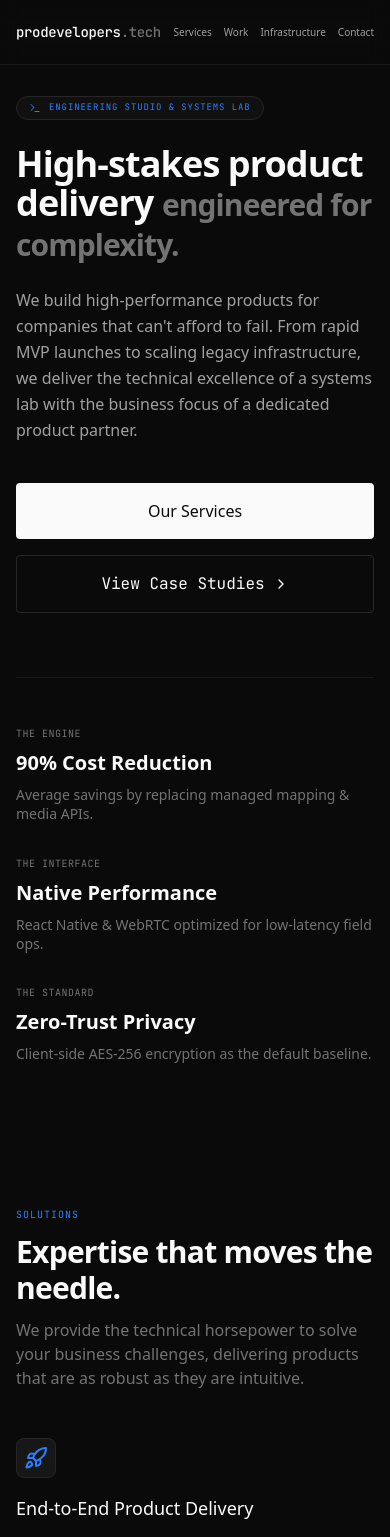
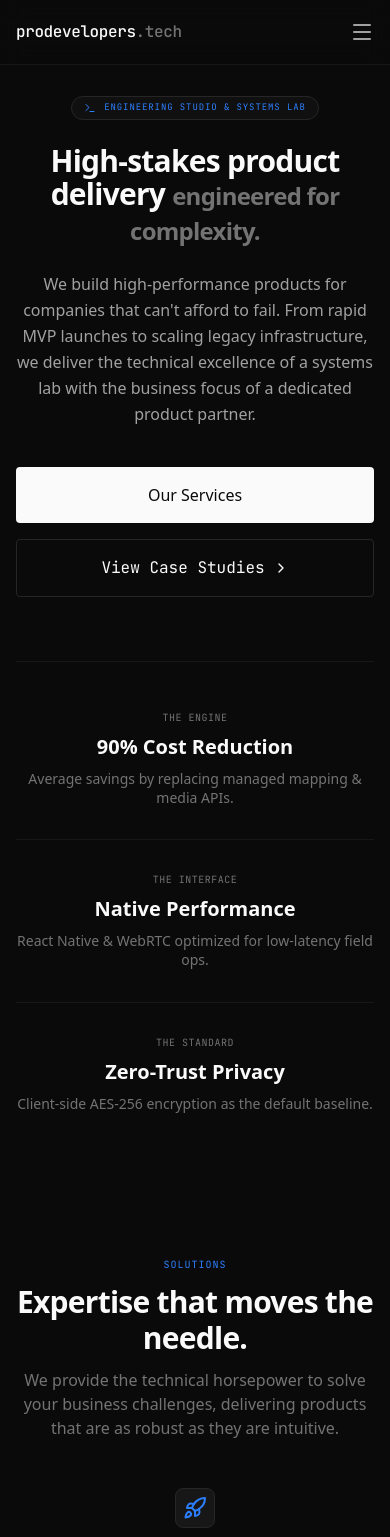
Before and after one commit to sudipshourja/prodevelopers.tech, a Next.js app: page / in a window 390 px wide. Shown: the top 1537 px of the page. Built offline with nearby package versions, Linux system fonts and the light colour scheme.

Commit message:
feat: enhance mobile responsiveness and add mobile menu navigation

```diff
--- a/src/app/globals.css
+++ b/src/app/globals.css
@@ -3,8 +3,6 @@
 @theme {
   --font-sans: var(--font-inter);
   --font-mono: var(--font-mono);
-  --breakpoint-xxs: 360px;
-  --breakpoint-xs: 480px;
 }
 
 :root {
--- a/src/components/Capabilities.tsx
+++ b/src/components/Capabilities.tsx
@@ -32,24 +32,24 @@ export default function Capabilities() {
     <section className="py-20 md:py-24 border-t border-neutral-900 bg-neutral-950">
       <div className="max-w-7xl mx-auto px-4 sm:px-6">
         <div className="grid grid-cols-1 lg:grid-cols-12 gap-10 md:gap-12">
-          <div className="lg:col-span-4 space-y-4 md:space-y-6">
+          <div className="lg:col-span-4 space-y-4 md:space-y-6 text-center lg:text-left">
             <p className="font-mono text-[10px] md:text-xs text-blue-500 uppercase tracking-widest">Capabilities</p>
             <h2 className="text-2xl md:text-3xl font-semibold tracking-tight leading-tight text-neutral-50">
-              We don&apos;t just build apps. <br />
+              We don&apos;t just build apps. <br className="hidden lg:block" />
               We architect systems.
             </h2>
-            <p className="text-neutral-500 text-sm md:text-base leading-relaxed">
+            <p className="text-neutral-500 text-sm md:text-base leading-relaxed max-w-md mx-auto lg:mx-0">
               Our methodology decouples front-facing product delivery from deep-level infrastructure excellence. This ensures your application logic remains agile while its foundation handles extreme complexity.
             </p>
           </div>
 
           <div className="lg:col-span-8 grid grid-cols-1 sm:grid-cols-2 gap-x-8 md:gap-x-12 gap-y-6 md:gap-y-8">
             {skills.map((skill) => (
-              <div key={skill.category} className="space-y-3">
+              <div key={skill.category} className="space-y-3 text-center sm:text-left">
                 <h4 className="font-mono text-[10px] md:text-[11px] uppercase tracking-wider text-neutral-600 border-b border-neutral-900 pb-2">
                   {skill.category}
                 </h4>
-                <ul className="flex flex-wrap gap-x-4 gap-y-1.5 md:gap-y-2">
+                <ul className="flex flex-wrap justify-center sm:justify-start gap-x-4 gap-y-1.5 md:gap-y-2">
                   {skill.items.map((item) => (
                     <li key={item} className="text-xs md:text-sm text-neutral-400 hover:text-neutral-50 transition-colors">
                       {item}
--- a/src/components/Hero.tsx
+++ b/src/components/Hero.tsx
@@ -4,15 +4,15 @@ export default function Hero() {
   return (
     <section className="relative pt-24 pb-16 md:pt-32 md:pb-20 overflow-hidden">
       <div className="max-w-7xl mx-auto px-4 sm:px-6">
-        <div className="flex flex-col items-start space-y-6 md:space-y-8 max-w-4xl">
+        <div className="flex flex-col items-center md:items-start text-center md:text-left space-y-6 md:space-y-8 max-w-4xl mx-auto md:mx-0">
           <div className="inline-flex items-center space-x-2 px-3 py-1 rounded-full border border-neutral-800 bg-neutral-900/50">
             <Terminal className="w-3 h-3 text-blue-500" />
-            <span className="font-mono text-[9px] md:text-[10px] uppercase tracking-widest text-blue-500 text-center">Engineering Studio & Systems Lab</span>
+            <span className="font-mono text-[9px] md:text-[10px] uppercase tracking-widest text-blue-500">Engineering Studio & Systems Lab</span>
           </div>
 
-          <h1 className="text-4xl sm:text-5xl md:text-7xl font-semibold tracking-tight leading-[1.1] text-neutral-50">
+          <h1 className="text-3xl sm:text-5xl md:text-7xl font-semibold tracking-tight leading-[1.1] text-neutral-50">
             High-stakes product delivery <br className="hidden md:block" />
-            <span className="text-neutral-500 text-3xl sm:text-4xl md:text-6xl">engineered for complexity.</span>
+            <span className="text-neutral-500 text-2xl sm:text-4xl md:text-6xl">engineered for complexity.</span>
           </h1>
 
           <p className="text-base md:text-xl text-neutral-400 max-w-2xl leading-relaxed">
@@ -31,17 +31,17 @@ export default function Hero() {
         </div>
 
         <div className="mt-16 md:mt-24 grid grid-cols-1 sm:grid-cols-3 gap-8 border-t border-neutral-900 pt-12">
-          <div className="space-y-2">
+          <div className="space-y-2 text-center sm:text-left">
             <p className="font-mono text-[10px] text-neutral-500 uppercase tracking-wider">The Engine</p>
             <p className="text-xl md:text-2xl font-semibold text-neutral-50">90% Cost Reduction</p>
             <p className="text-sm text-neutral-500 leading-snug">Average savings by replacing managed mapping & media APIs.</p>
           </div>
-          <div className="space-y-2">
+          <div className="space-y-2 text-center sm:text-left border-t border-neutral-900 pt-8 sm:border-0 sm:pt-0">
             <p className="font-mono text-[10px] text-neutral-500 uppercase tracking-wider">The Interface</p>
             <p className="text-xl md:text-2xl font-semibold text-neutral-50">Native Performance</p>
             <p className="text-sm text-neutral-500 leading-snug">React Native & WebRTC optimized for low-latency field ops.</p>
           </div>
-          <div className="space-y-2">
+          <div className="space-y-2 text-center sm:text-left border-t border-neutral-900 pt-8 sm:border-0 sm:pt-0">
             <p className="font-mono text-[10px] text-neutral-500 uppercase tracking-wider">The Standard</p>
             <p className="text-xl md:text-2xl font-semibold text-neutral-50">Zero-Trust Privacy</p>
             <p className="text-sm text-neutral-500 leading-snug">Client-side AES-256 encryption as the default baseline.</p>
--- a/src/components/Navbar.tsx
+++ b/src/components/Navbar.tsx
@@ -1,19 +1,71 @@
+'use client';
+
+import { useState } from 'react';
 import Link from 'next/link';
+import { Menu, X } from 'lucide-react';
 
 export default function Navbar() {
+  const [isOpen, setIsOpen] = useState(false);
+
+  const navLinks = [
+    { name: 'Services', href: '#services' },
+    { name: 'Work', href: '#work' },
+    { name: 'Infrastructure', href: 'https://prodevelopers.cloud' },
+    { name: 'Contact', href: 'mailto:hello@prodevelopers.tech' },
+  ];
+
   return (
-    <nav className="fixed top-0 w-full z-50 border-b border-neutral-900 bg-neutral-950/80 backdrop-blur-md">
-      <div className="max-w-7xl mx-auto px-4 sm:px-6 h-16 flex items-center justify-between">
-        <Link href="/" className="font-mono text-sm xs:text-base sm:text-lg font-medium tracking-tight flex-shrink-0">
-          prodevelopers<span className="text-neutral-500">.tech</span>
-        </Link>
-        <div className="flex gap-3 xs:gap-4 sm:gap-8 text-[10px] xs:text-xs sm:text-sm font-medium text-neutral-400">
-          <Link href="#services" className="hover:text-neutral-50 transition-colors">Services</Link>
-          <Link href="#work" className="hover:text-neutral-50 transition-colors">Work</Link>
-          <Link href="https://prodevelopers.cloud" className="hover:text-neutral-50 transition-colors hidden xxs:block">Infrastructure</Link>
-          <Link href="mailto:hello@prodevelopers.tech" className="hover:text-neutral-50 transition-colors">Contact</Link>
+    <>
+      <nav className="fixed top-0 left-0 right-0 z-50 border-b border-neutral-900 bg-neutral-950/80 backdrop-blur-md">
+        <div className="max-w-7xl mx-auto px-4 sm:px-6 h-16 flex items-center justify-between">
+          <Link
+            href="/"
+            className="font-mono text-base sm:text-lg font-medium tracking-tight z-50"
+            onClick={() => setIsOpen(false)}
+          >
+            prodevelopers<span className="text-neutral-500">.tech</span>
+          </Link>
+
+          {/* Desktop Navigation */}
+          <div className="hidden md:flex gap-8 text-sm font-medium text-neutral-400">
+            {navLinks.map((link) => (
+              <Link
+                key={link.name}
+                href={link.href}
+                className="hover:text-neutral-50 transition-colors"
+              >
+                {link.name}
+              </Link>
+            ))}
+          </div>
+
+          {/* Mobile Toggle */}
+          <button
+            className="md:hidden z-50 p-2 -mr-2 text-neutral-400 hover:text-neutral-50 transition-colors"
+            onClick={() => setIsOpen(!isOpen)}
+            aria-label="Toggle menu"
+          >
+            {isOpen ? <X className="w-6 h-6" /> : <Menu className="w-6 h-6" />}
+          </button>
         </div>
+      </nav>
+
+      {/* Mobile Menu Overlay */}
+      <div className={`
+        fixed inset-0 bg-neutral-950 z-40 flex flex-col items-center justify-center gap-8 transition-all duration-300 md:hidden
+        ${isOpen ? 'opacity-100 pointer-events-auto' : 'opacity-0 pointer-events-none'}
+      `}>
+        {navLinks.map((link) => (
+          <Link
+            key={link.name}
+            href={link.href}
+            className="text-2xl font-medium text-neutral-400 hover:text-neutral-50 transition-colors"
+            onClick={() => setIsOpen(false)}
+          >
+            {link.name}
+          </Link>
+        ))}
       </div>
-    </nav>
+    </>
   );
 }
--- a/src/components/Services.tsx
+++ b/src/components/Services.tsx
@@ -31,7 +31,7 @@ export default function Services() {
   return (
     <section id="services" className="py-20 md:py-24 bg-neutral-950">
       <div className="max-w-7xl mx-auto px-4 sm:px-6">
-        <div className="flex flex-col md:flex-row justify-between items-start md:items-end mb-12 md:after:mb-16 gap-6 md:gap-8">
+        <div className="flex flex-col md:flex-row justify-between items-center md:items-end mb-12 md:mb-16 gap-6 md:gap-8 text-center md:text-left">
           <div className="max-w-2xl space-y-3 md:space-y-4">
             <p className="font-mono text-[10px] md:text-xs text-blue-500 uppercase tracking-widest">Solutions</p>
             <h2 className="text-3xl md:text-4xl font-semibold tracking-tight text-neutral-50">Expertise that moves the needle.</h2>
@@ -45,15 +45,15 @@ export default function Services() {
         <div className="grid grid-cols-1 md:grid-cols-2 gap-8 md:gap-12">
           {services.map((service, index) => (
             <div key={index} className="flex flex-col sm:flex-row gap-4 sm:gap-6 group">
-              <div className="flex-shrink-0 w-10 h-10 md:w-12 md:h-12 rounded-lg bg-neutral-900 border border-neutral-800 flex items-center justify-center group-hover:border-blue-500/50 transition-colors">
+              <div className="flex-shrink-0 w-10 h-10 md:w-12 md:h-12 rounded-lg bg-neutral-900 border border-neutral-800 flex items-center justify-center group-hover:border-blue-500/50 transition-colors mx-auto sm:mx-0">
                 {service.icon}
               </div>
-              <div className="space-y-3 md:space-y-4">
+              <div className="space-y-3 md:space-y-4 text-center sm:text-left">
                 <h3 className="text-lg md:text-xl font-medium text-neutral-50">{service.title}</h3>
                 <p className="text-neutral-400 leading-relaxed text-sm">
                   {service.description}
                 </p>
-                <ul className="flex flex-wrap gap-x-3 gap-y-1.5 md:gap-x-4 md:gap-y-2">
+                <ul className="flex flex-wrap justify-center sm:justify-start gap-x-3 gap-y-1.5 md:gap-x-4 md:gap-y-2">
                   {service.features.map((feature) => (
                     <li key={feature} className="font-mono text-[9px] md:text-[10px] text-neutral-600 uppercase tracking-wider">
                       • {feature}
```
Also changed, not shown: src/components/Work.tsx (+5 -5 lines).
